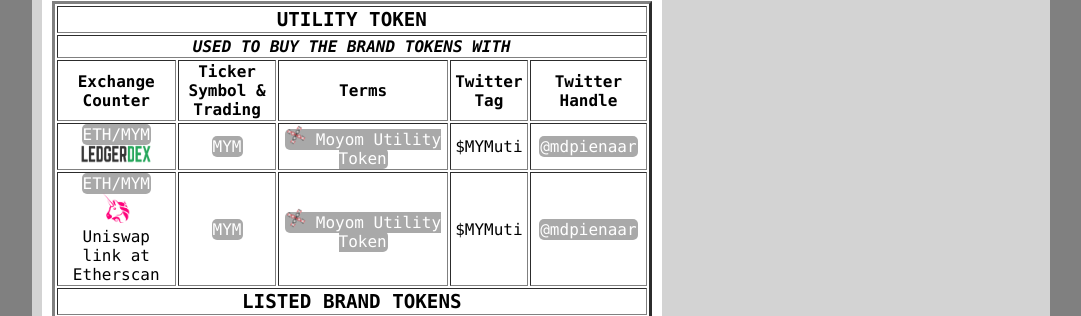
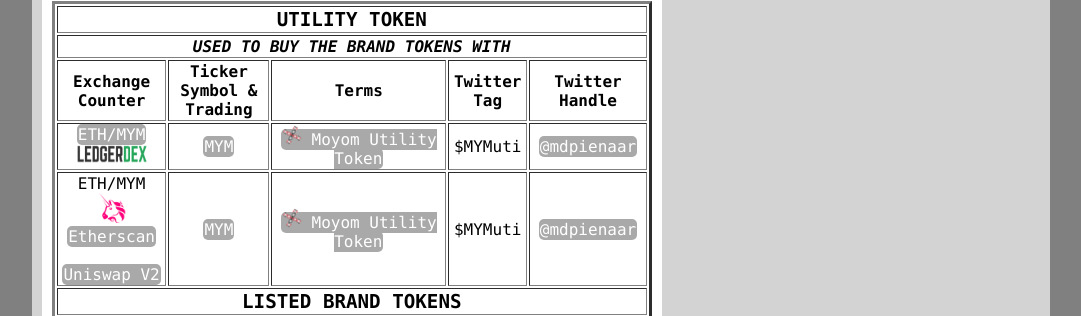
Before and after one commit to africahead/africahead.github.io, a plain HTML site: page Africahead/IppartsExchange.html in a window 1280 px wide. Shown: the part 971-1287 px from the top of the page, without its empty margins (99-1180 px from the left). Drawn offline with Linux system fonts and the light colour scheme; a script that the page names is missing.

Commit message:
Add files via upload

```diff
--- a/Africahead/IppartsExchange.html
+++ b/Africahead/IppartsExchange.html
@@ -72,9 +72,12 @@
   </tr>
 
   <tr>
-    <td><a href="https://etherscan.io/address/0xb05f662302920c998a6372659dd09c3433026d77"
-    target="_blank">ETH/MYM</a><br><img src="Moiom_files/uniswap-uni-logo.png" alt="Uniswap logo" height="30" width="30">
-    <br>Uniswap link at Etherscan</td>
+    <td>ETH/MYM
+    <br><img src="Moiom_files/uniswap-uni-logo.png" alt="Uniswap logo" height="30" width="30">
+    <br><a href="https://etherscan.io/address/0xb05f662302920c998a6372659dd09c3433026d77"
+    target="_blank">Etherscan</a>
+    <br>
+    <br><a href="https://info.uniswap.org/pair/0xb05f662302920c998a6372659dd09c3433026d77" target="_blank">Uniswap V2</a></td>
     <td><a href="Moyom.html" target="_blank">MYM</a></td>
     <td><a href="Moyom.html" target="_blank"><img src="Moiom_files/TransparentFriendsFMoyomLogo.png"
     alt="Moyom logo image" height="20" width="20"> Moyom Utility Token</a></td>
@@ -274,7 +277,9 @@
                <br><img src="Moiom_files/uniswap-uni-logo.png" alt="Uniswap logo" height="180" width="180">
                <br><a href="https://etherscan.io/address/0xb05f662302920c998a6372659dd09c3433026d77"
                   target="_blank">
-               Uniswap link at Etherscan</a>
+               ETH/MYM at Etherscan</a>
+               <br>
+    <br><a href="https://info.uniswap.org/pair/0xb05f662302920c998a6372659dd09c3433026d77" target="_blank">ETH/MYM Uniswap V2</a>
                </p>
 
         <p><b>∞ ⋈ ∞ ⋈ ∞ ⋈ ∞ ⋈ ∞ ⋈ ∞ ⋈</b></p>
```
